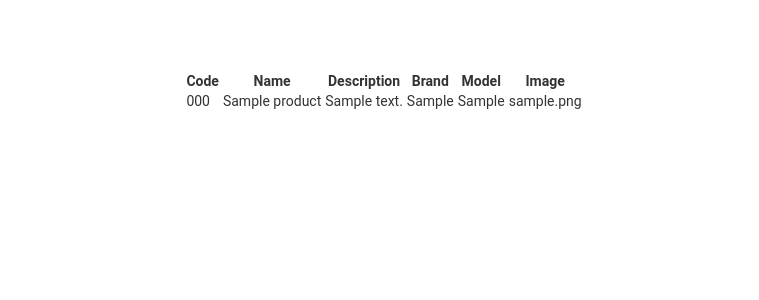
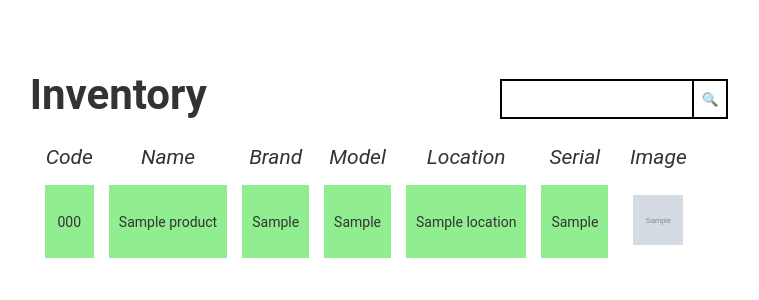
Before and after one commit to alherdom/inventory, a Django app: page / in a window 1280 px wide. Shown: the top 300 px of the page, without its empty margins (256-1015 px from the left). Run offline with Django 5.2, Linux system fonts and the light colour scheme; tables that the repository leaves empty hold one stand-in row (values such as "Sample post"); grey boxes marked "Sample" are stand-in pictures; some libraries are stand-ins or nearby versions.

Commit message:
✅ Completed: views models urls.

```diff
--- a/inventory/settings.py
+++ b/inventory/settings.py
@@ -38,6 +38,7 @@ INSTALLED_APPS = [
     "django.contrib.messages",
     "django.contrib.staticfiles",
     "stock.apps.StockConfig",
+    "easy_thumbnails",
 ]
 
 MIDDLEWARE = [
--- a/stock/models.py
+++ b/stock/models.py
@@ -1,21 +1,7 @@
 from django.db import models
 from .utils import code_generator
-from django.urls import reverse
 
 CODE_LENGTH = 6
-
-
-class Location(models.Model):
-    name = models.CharField(max_length=50)
-    slug = models.SlugField(max_length=100)
-    description = models.CharField(max_length=500)
-
-    class Meta:
-        ordering = ("name",)
-        indexes = [models.Index(fields=["name"])]
-
-    def __str__(self) -> str:
-        return self.slug
 
 
 class Product(models.Model):
@@ -42,15 +28,36 @@ class Product(models.Model):
             self.code = code
         return super(Product, self).save(*args, **kwargs)
 
-    def get_absolute_url(self):
-        return reverse("stock:product", kwargs=dict(code=self.code))
+
+class Location(models.Model):
+    name = models.CharField(max_length=50)
+    slug = models.SlugField(max_length=100)
+    description = models.CharField(max_length=500)
+
+    class Meta:
+        ordering = ("name",)
+        indexes = [models.Index(fields=["name"])]
+
+    def __str__(self) -> str:
+        return self.slug
 
 
 class Item(models.Model):
     code = models.CharField(max_length=6, unique=True, blank=True)
     serial = models.CharField(max_length=50, unique=True)
-    product = models.ForeignKey(Product, on_delete=models.CASCADE)
-    location = models.ForeignKey(Location, on_delete=models.CASCADE)
+    product = models.ForeignKey(Product, on_delete=models.CASCADE, related_name="items")
+    location = models.ForeignKey(
+        Location, on_delete=models.CASCADE, related_name="location"
+    )
+
+    def save(self, *args, **kwargs) -> None:
+        if not self.code:
+            code = code_generator(CODE_LENGTH)
+            codes = Item.objects.values_list("code", flat=True)
+            while code in codes:
+                code = code_generator(CODE_LENGTH)
+            self.code = code
+        return super(Item, self).save(*args, **kwargs)
 
     def __str__(self) -> str:
         return self.code
--- a/stock/static/css/style.css
+++ b/stock/static/css/style.css
@@ -32,3 +32,67 @@ body {
 .container p input {
     font-size: 2em;
 }
+
+.td-image {
+    background-color: white;
+}
+
+.default-img {
+    width: 50px;
+    height: 50px;
+    object-fit: cover;
+}
+
+table {
+    border-collapse: separate;
+    border-spacing: 15px;
+}
+
+th {
+    text-align: center;
+    font-weight: normal;
+    font-style: italic;
+    font-size: 1.5em;
+}
+
+td {
+    text-align: center;
+    padding: 10px;
+    background-color: #347BCC;
+    background-color: lightgreen;
+}
+
+.search-container {
+    display: flex;
+    align-items: center;
+    margin: 10px;
+    margin-top: -50px;
+    margin-left: 470px;
+}
+
+.search-input {
+    padding: 8px;
+    border-radius: 0px;
+    border: 2px solid black;
+    height: 20px;
+}
+
+.search-button {
+    padding: 8px;
+    color: white;
+    cursor: pointer;
+    background-color: white;
+    border: 2px solid black;
+    border-radius: 0px;
+    height: 40px;
+    margin-left: -5px;
+}
+
+.search-button:hover {
+    background-color: #347BCC;
+    background-color: lightgreen;
+}
+
+.search-button:active {
+    background-color: #333;
+}
--- a/stock/templates/inventory.html
+++ b/stock/templates/inventory.html
@@ -1,28 +1,38 @@
 {% extends "base.html" %}
+{% load thumbnail %}
 {% load static %}
 {% block title %}Inventory{% endblock %}
 {% block content %}
+<h1>Inventory</h1>
+<div class="search-container">
+    <input type="text" class="search-input" placeholder="">
+    <button type="button" class="search-button"><span class="loupe">🔍</span></button>
+</div>
 <table>
     <thead>
     <tr>
         <th>Code</th>
         <th>Name</th>
-        <th>Description</th>
         <th>Brand</th>
         <th>Model</th>
+        <th>Location</th>
+        <th>Serial</th>
         <th>Image</th>
     </tr>
     </thead>
     <tbody>
-        {% for product in products %}
-        <tr>
-            <td>{{ product.code }}</td>
-            <td>{{ product.name }}</td>
-            <td>{{ product.description }}</td>
-            <td>{{ product.brand }}</td>
-            <td>{{ product.model }}</td>
-            <td>{{ product.image }}</td>
-        </tr>
+        {% for item in items %}
+            <tr>
+                <td>{{ item.code }}</td>
+                <td>{{ item.product.name }}</td>
+                <td>{{ item.product.brand }}</td>
+                <td>{{ item.product.model }}</td>
+                <td>{{ item.location.name }}</td>
+                <td>{{ item.serial }}</td>
+                <td class="td-image">
+                <img {% if item.product.image %} src="{% thumbnail item.product.image 180x180 %}" {% else %} src="{% static "img/default_image.png" %}" {% endif %} class="default-img" alt="product image" />
+                </td>
+            </tr>
         {% endfor %}
     </tbody>
 </table>
--- a/stock/views.py
+++ b/stock/views.py
@@ -7,4 +7,5 @@ from .models import Product, Item, Location
 
 def inventory(request: HttpRequest) -> HttpResponse:
     products = Product.objects.all()
-    return render(request, "inventory.html", dict(products=products))
+    items = Item.objects.select_related("product", "location").all()
+    return render(request, "inventory.html", dict(products=products, items=items))
```
Also changed, not shown: data.json (added, +59 -0 lines), stock/migrations/0004_alter_item_location_alter_item_product.py (added), stock/static/img/default_image.png (added).
